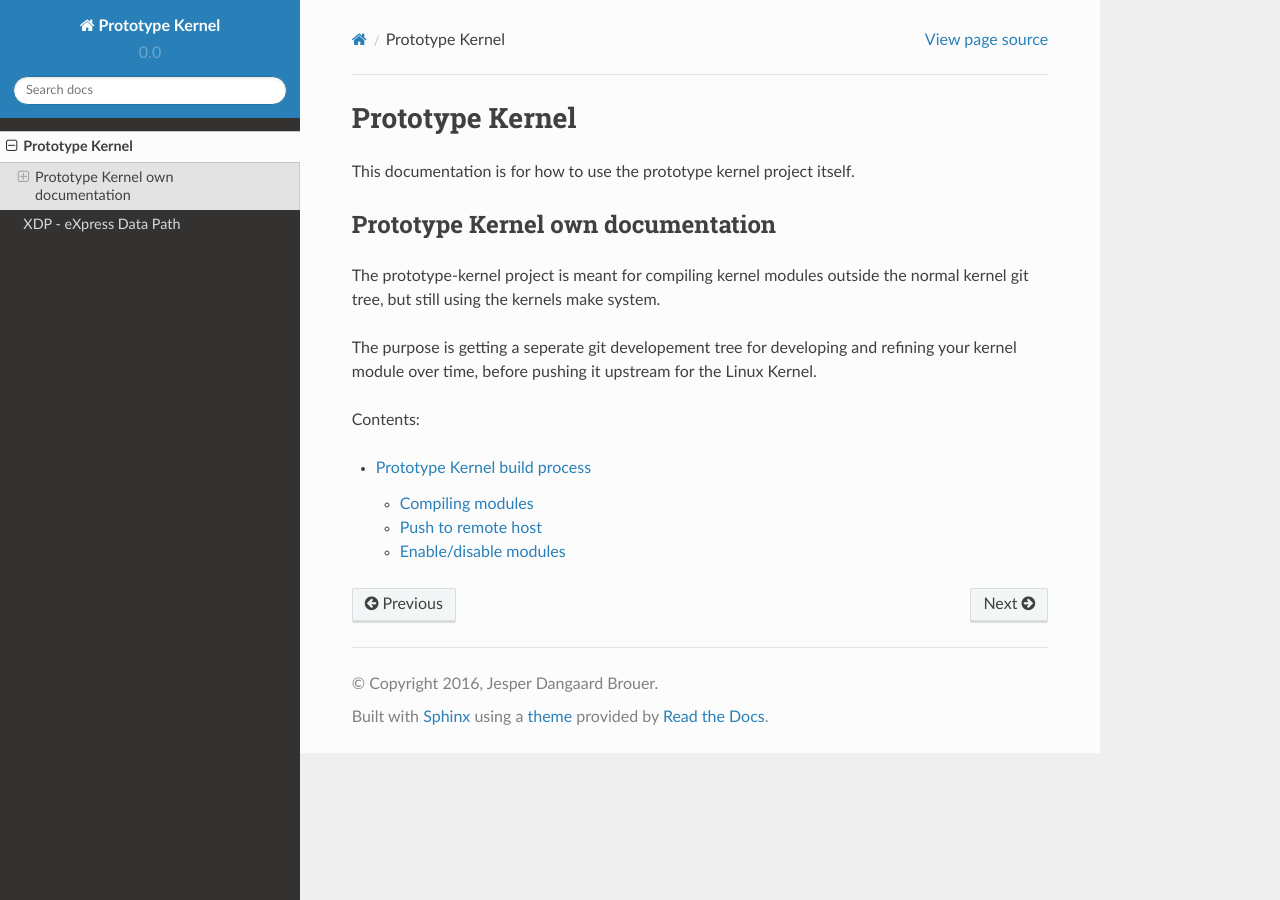
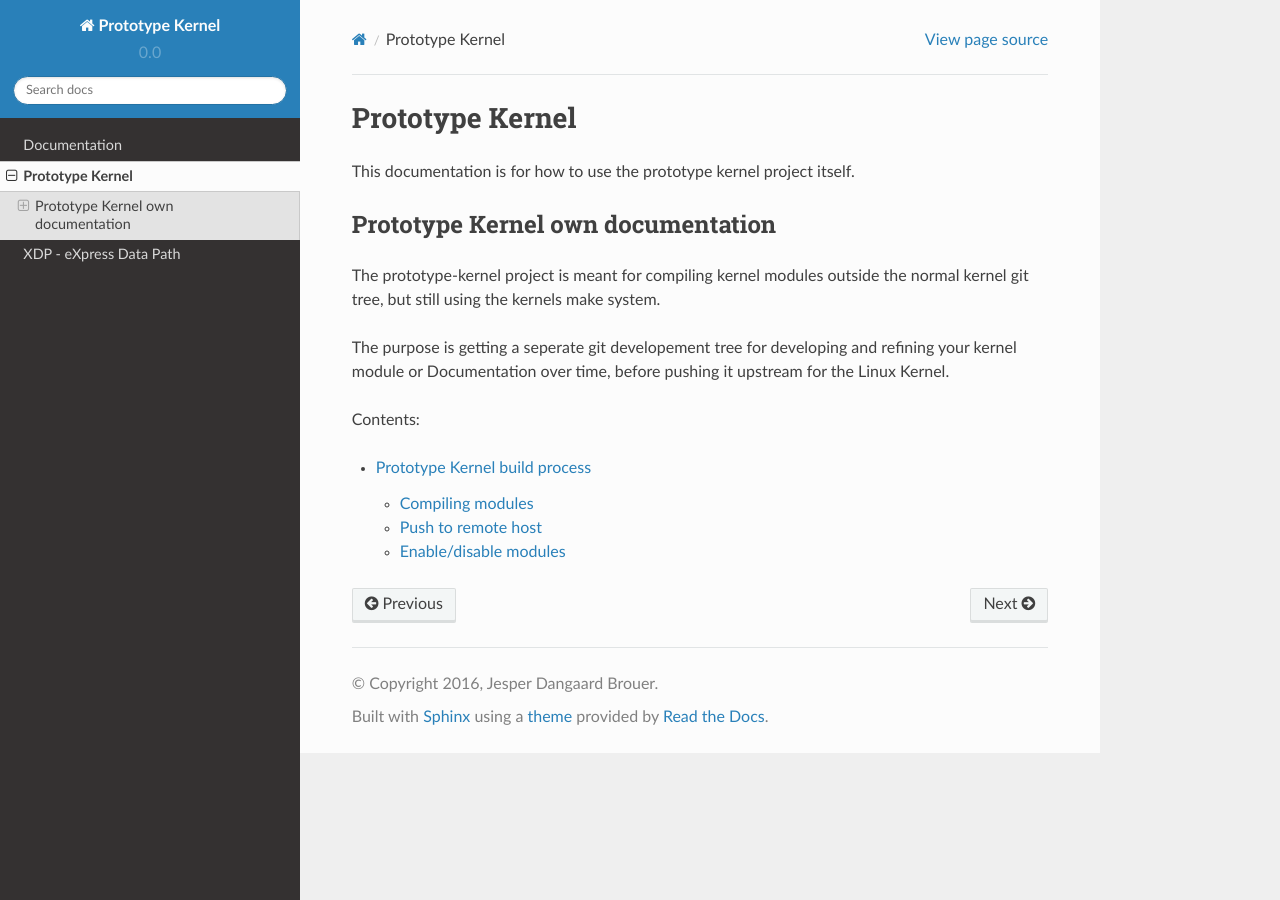
Before and after one commit to netoptimizer/prototype-kernel, a Sphinx documentation site: the page built from kernel/Documentation/prototype-kernel/index.rst, in a window 1280 px wide. Built offline with Sphinx 7.4.7 and the Read the Docs theme 2.0.0, drawn with Linux system fonts in a browser that asks for light colours.

Commit message:
docs: use the Documentation/README.rst file
Signed-off-by: Jesper Dangaard Brouer <brouer@redhat.com>

```diff
--- a/kernel/Documentation/README.rst
+++ b/kernel/Documentation/README.rst
@@ -3,7 +3,7 @@
 
 This documentation is avail at: `prototype-kernel.readthedocs.io`_
 
-Files in this Documentation/ directory is (like the kernel) based on
+Files in this `Documentation/`_ directory is (like the kernel) based on
 `reStructuredText`_ files and `Sphinx`_ can be used for generating
 pretty documentation.  Just like this documentation is being
 auto-generated on `Read The Docs`_.
@@ -19,5 +19,6 @@
 
 .. _Read The Docs: https://prototype-kernel.readthedocs.io
 .. _prototype-kernel.readthedocs.io: https://prototype-kernel.readthedocs.io
+.. _Documentation/: https://github.com/netoptimizer/prototype-kernel/tree/master/kernel/Documentation
 .. _Sphinx: http://www.sphinx-doc.org/
 .. _reStructuredText: http://docutils.sourceforge.net/docs/user/rst/quickref.html
--- a/kernel/Documentation/index.rst
+++ b/kernel/Documentation/index.rst
@@ -19,6 +19,7 @@
 .. toctree::
    :maxdepth: 2
 
+   README
    prototype-kernel/index
    networking/XDP/index
 
--- a/kernel/Documentation/prototype-kernel/index.rst
+++ b/kernel/Documentation/prototype-kernel/index.rst
@@ -12,8 +12,8 @@
 system.
 
 The purpose is getting a seperate git developement tree for developing
-and refining your kernel module over time, before pushing it upstream
-for the Linux Kernel.
+and refining your kernel module or Documentation over time, before
+pushing it upstream for the Linux Kernel.
 
 
 Contents:
```
